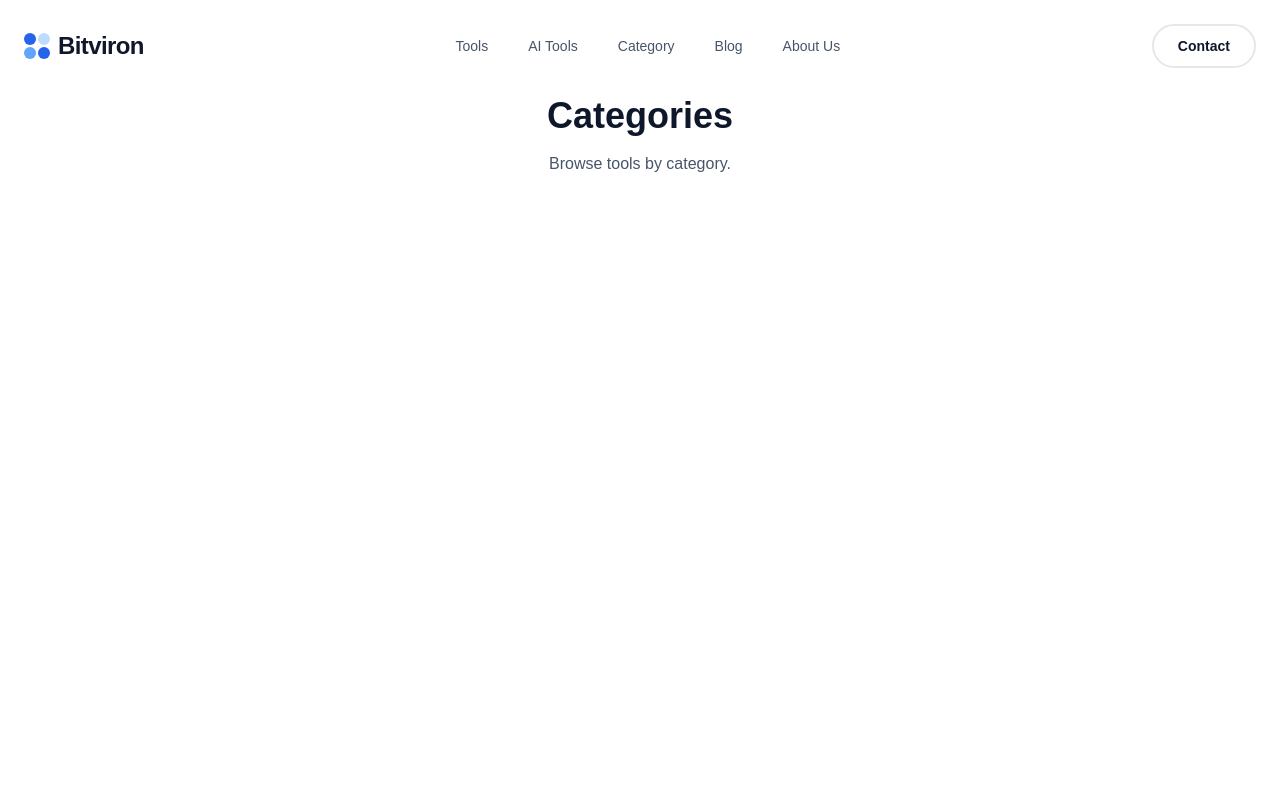
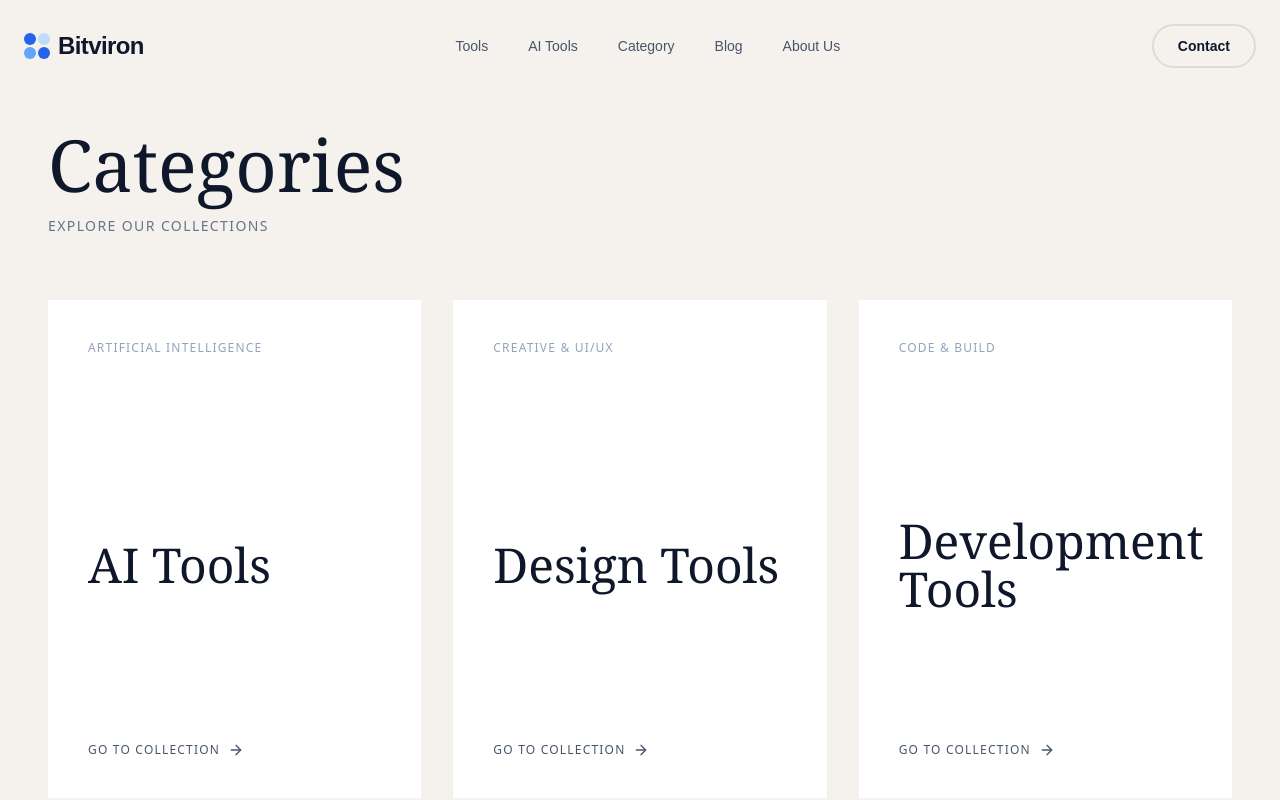
Before and after one commit to expelon/bitviron_saas, a Next.js app: page /category in a window 1280 px wide. Shown: the top 800 px of the page. Built offline with nearby package versions, Linux system fonts and the light colour scheme.

Commit message:
add catogory page design

```diff
--- a/app/category/page.tsx
+++ b/app/category/page.tsx
@@ -1,10 +1,133 @@
+"use client";
+
 import React from 'react';
+import Image from 'next/image';
+import Link from 'next/link';
+import { ArrowRight } from 'lucide-react';
+
+// Category data - Tool categories for Bitviron
+const categories = [
+    {
+        id: 'ai-tools',
+        title: 'AI Tools',
+        subtitle: 'ARTIFICIAL INTELLIGENCE',
+        image: 'https://images.unsplash.com/photo-1677442136019-21780ecad995?q=80&w=2670&auto=format&fit=crop'
+    },
+    {
+        id: 'design-tools',
+        title: 'Design Tools',
+        subtitle: 'CREATIVE & UI/UX',
+        image: 'https://images.unsplash.com/photo-1561070791-2526d30994b5?q=80&w=2664&auto=format&fit=crop'
+    },
+    {
+        id: 'development-tools',
+        title: 'Development Tools',
+        subtitle: 'CODE & BUILD',
+        image: 'https://images.unsplash.com/photo-1629654297299-c8506221ca97?q=80&w=2674&auto=format&fit=crop'
+    },
+    {
+        id: 'marketing-tools',
+        title: 'Marketing Tools',
+        subtitle: 'DIGITAL MARKETING',
+        image: 'https://images.unsplash.com/photo-1460925895917-afdab827c52f?q=80&w=2426&auto=format&fit=crop'
+    },
+    {
+        id: 'productivity-tools',
+        title: 'Productivity Tools',
+        subtitle: 'WORKFLOW & EFFICIENCY',
+        image: 'https://images.unsplash.com/photo-1484480974693-6ca0a78fb36b?q=80&w=2672&auto=format&fit=crop'
+    },
+    {
+        id: 'analytics-tools',
+        title: 'Analytics Tools',
+        subtitle: 'DATA & INSIGHTS',
+        image: 'https://images.unsplash.com/photo-1551288049-bebda4e38f71?q=80&w=2670&auto=format&fit=crop'
+    },
+    {
+        id: 'collaboration-tools',
+        title: 'Collaboration Tools',
+        subtitle: 'TEAM & COMMUNICATION',
+        image: 'https://images.unsplash.com/photo-1522071820081-009f0129c71c?q=80&w=2670&auto=format&fit=crop'
+    },
+    {
+        id: 'automation-tools',
+        title: 'Automation Tools',
+        subtitle: 'WORKFLOW AUTOMATION',
+        image: 'https://images.unsplash.com/photo-1518432031352-d6fc5c10da5a?q=80&w=2574&auto=format&fit=crop'
+    },
+    {
+        id: 'security-tools',
+        title: 'Security Tools',
+        subtitle: 'PROTECTION & PRIVACY',
+        image: 'https://images.unsplash.com/photo-1563986768609-322da13575f3?q=80&w=2670&auto=format&fit=crop'
+    }
+];
 
 export default function CategoryPage() {
     return (
-        <div className="min-h-screen pt-24 px-6 flex flex-col items-center">
-            <h1 className="text-4xl font-bold text-slate-900 mb-4">Categories</h1>
-            <p className="text-slate-600">Browse tools by category.</p>
+        <div className="min-h-screen bg-[#F5F1ED] font-sans selection:bg-black selection:text-white pt-32 pb-20 px-6 md:px-12">
+            <div className="max-w-[1800px] mx-auto">
+                {/* Page Header */}
+                <div className="mb-16">
+                    <h1 className="text-5xl md:text-7xl font-light text-slate-900 mb-4" style={{ fontFamily: 'Georgia, serif' }}>
+                        Categories
+                    </h1>
+                    <p className="text-sm text-slate-500 uppercase tracking-widest">
+                        Explore our collections
+                    </p>
+                </div>
+
+                {/* 3-Column Grid */}
+                <div className="grid grid-cols-1 md:grid-cols-2 lg:grid-cols-3 gap-6 md:gap-8">
+                    {categories.map((category) => (
+                        <Link
+                            key={category.id}
+                            href={`/category/${category.id}`}
+                            className="group relative bg-white overflow-hidden transition-all duration-500 hover:shadow-2xl"
+                            style={{ aspectRatio: '3/4' }}
+                        >
+                            {/* Background Image - Hidden by default, revealed on hover */}
+                            <div className="absolute inset-0 opacity-0 group-hover:opacity-100 transition-opacity duration-700">
+                                <Image
+                                    src={category.image}
+                                    alt={category.title}
+                                    fill
+                                    className="object-cover"
+                                />
+                                <div className="absolute inset-0 bg-gradient-to-t from-black/70 via-black/30 to-transparent" />
+                            </div>
+
+                            {/* Content */}
+                            <div className="relative h-full flex flex-col justify-between p-8 md:p-10">
+                                {/* Subtitle */}
+                                <div>
+                                    <p className="text-[10px] md:text-xs text-slate-400 group-hover:text-white/80 uppercase tracking-widest mb-8 transition-colors duration-500">
+                                        {category.subtitle}
+                                    </p>
+                                </div>
+
+                                {/* Title */}
+                                <div className="flex-1 flex items-center">
+                                    <h2
+                                        className="text-3xl md:text-4xl lg:text-5xl font-light text-slate-900 group-hover:text-white leading-tight transition-colors duration-500 break-words"
+                                        style={{ fontFamily: 'Georgia, serif' }}
+                                    >
+                                        {category.title}
+                                    </h2>
+                                </div>
+
+                                {/* Link */}
+                                <div className="flex items-center gap-2 text-slate-600 group-hover:text-white transition-colors duration-500">
+                                    <span className="text-xs uppercase tracking-widest font-medium">
+                                        Go to collection
+                                    </span>
+                                    <ArrowRight className="w-4 h-4 transition-transform duration-500 group-hover:translate-x-1" />
+                                </div>
+                            </div>
+                        </Link>
+                    ))}
+                </div>
+            </div>
         </div>
     );
 }
--- a/app/globals.css
+++ b/app/globals.css
@@ -22,26 +22,73 @@ body {
 
 /* Custom styles from original index.html */
 .mesh-bg {
-    background-color: #f8fafc;
-    background-image: radial-gradient(at 0% 0%, hsla(210,100%,98%,1) 0, transparent 50%),
-                      radial-gradient(at 50% 0%, hsla(215,100%,97%,1) 0, transparent 50%),
-                      radial-gradient(at 100% 0%, hsla(220,100%,98%,1) 0, transparent 50%);
+  background-color: #f8fafc;
+  background-image: radial-gradient(at 0% 0%, hsla(210, 100%, 98%, 1) 0, transparent 50%),
+    radial-gradient(at 50% 0%, hsla(215, 100%, 97%, 1) 0, transparent 50%),
+    radial-gradient(at 100% 0%, hsla(220, 100%, 98%, 1) 0, transparent 50%);
 }
 
 .floating-element {
-    animation: float 6s ease-in-out infinite;
+  animation: float 6s ease-in-out infinite;
 }
 
 @keyframes float {
-    0% { transform: translateY(0px); }
-    50% { transform: translateY(-20px); }
-    100% { transform: translateY(0px); }
+  0% {
+    transform: translateY(0px);
+  }
+
+  50% {
+    transform: translateY(-20px);
+  }
+
+  100% {
+    transform: translateY(0px);
+  }
 }
 
-.delay-1 { animation-delay: 1s; }
-.delay-2 { animation-delay: 2s; }
-.delay-3 { animation-delay: 3s; }
+.delay-1 {
+  animation-delay: 1s;
+}
+
+.delay-2 {
+  animation-delay: 2s;
+}
+
+.delay-3 {
+  animation-delay: 3s;
+}
 
 .custom-shadow {
-    box-shadow: 0 20px 50px rgba(0,0,0,0.05);
+  box-shadow: 0 20px 50px rgba(0, 0, 0, 0.05);
 }
+
+/* Category page animations */
+@keyframes fadeIn {
+  from {
+    opacity: 0;
+    transform: translateY(10px);
+  }
+
+  to {
+    opacity: 1;
+    transform: translateY(0);
+  }
+}
+
+.animate-fadeIn {
+  animation: fadeIn 0.3s ease-out forwards;
+}
+
+/* Hide scrollbar but keep functionality */
+.scrollbar-hide {
+  -ms-overflow-style: none;
+  scrollbar-width: none;
+}
+
+.scrollbar-hide::-webkit-scrollbar {
+  display: none;
+}
+
+.no-scrollbar::-webkit-scrollbar {
+  display: none;
+}
```
